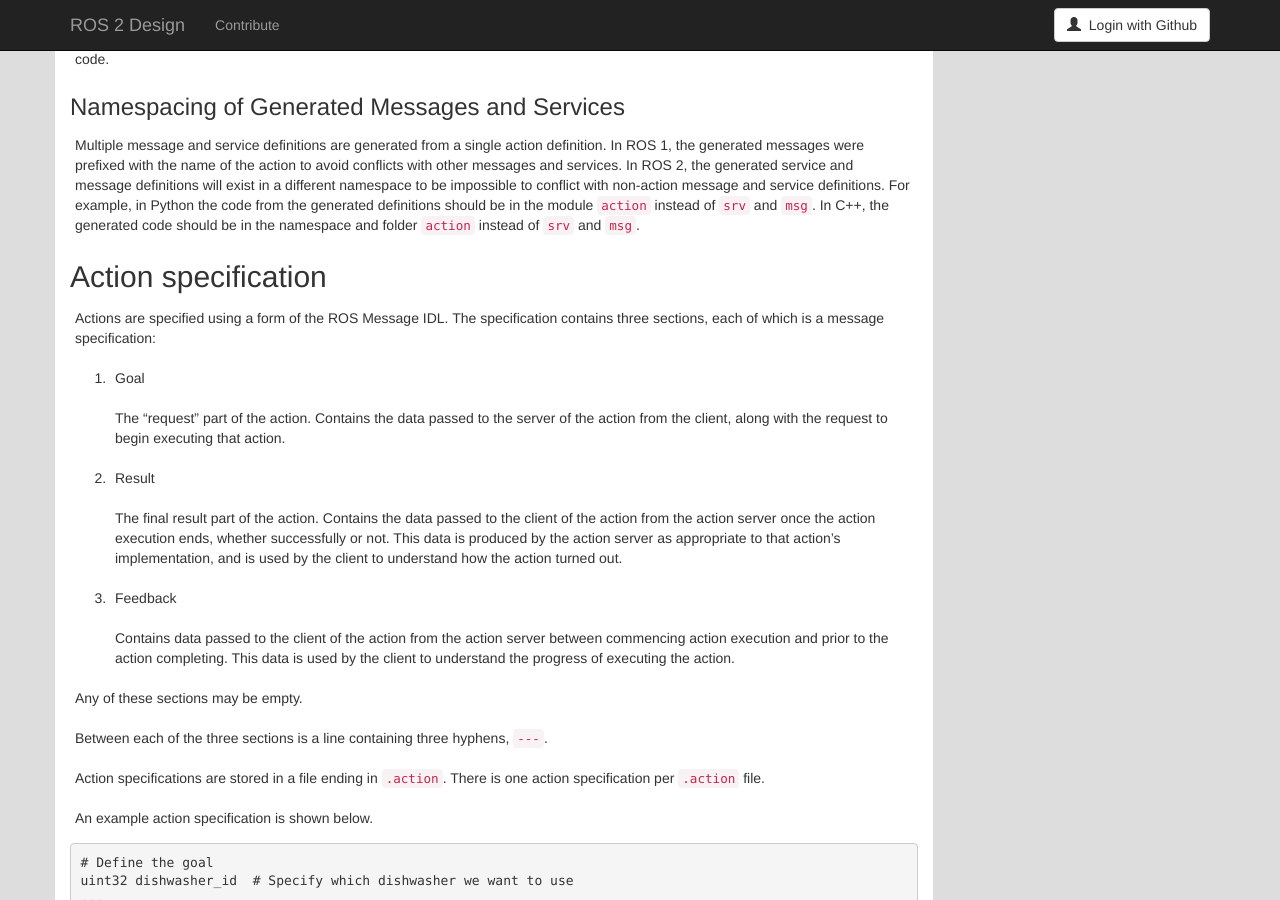
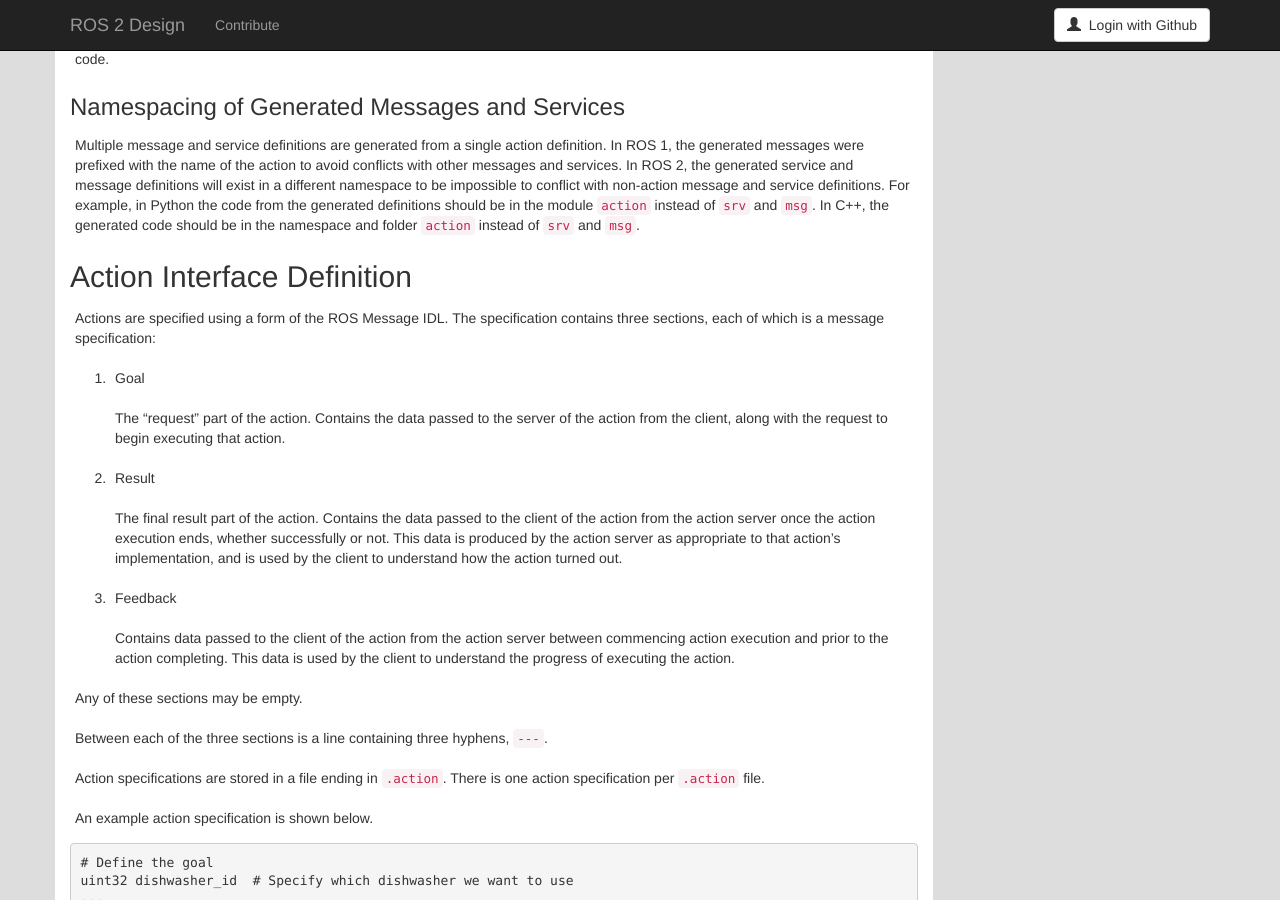
Before and after one commit to ros2/design, a Jekyll site: the page built from articles/actions.md, in a window 1280 px wide and 900 px high, scrolled down 1466 px. Built offline with Jekyll 4.4.1, drawn with Linux system fonts in a browser that asks for light colours; nearby versions of some CDN libraries.

Commit message:
specification -> Interface Definition

```diff
--- a/articles/actions.md
+++ b/articles/actions.md
@@ -100,7 +100,7 @@ In ROS 2, the generated service and message definitions will exist in a differen
 For example, in Python the code from the generated definitions should be in the module `action` instead of `srv` and `msg`.
 In C++, the generated code should be in the namespace and folder `action` instead of `srv` and `msg`.
 
-## Action specification
+## Action Interface Definition
 
 Actions are specified using a form of the ROS Message IDL.
 The specification contains three sections, each of which is a message specification:
```
